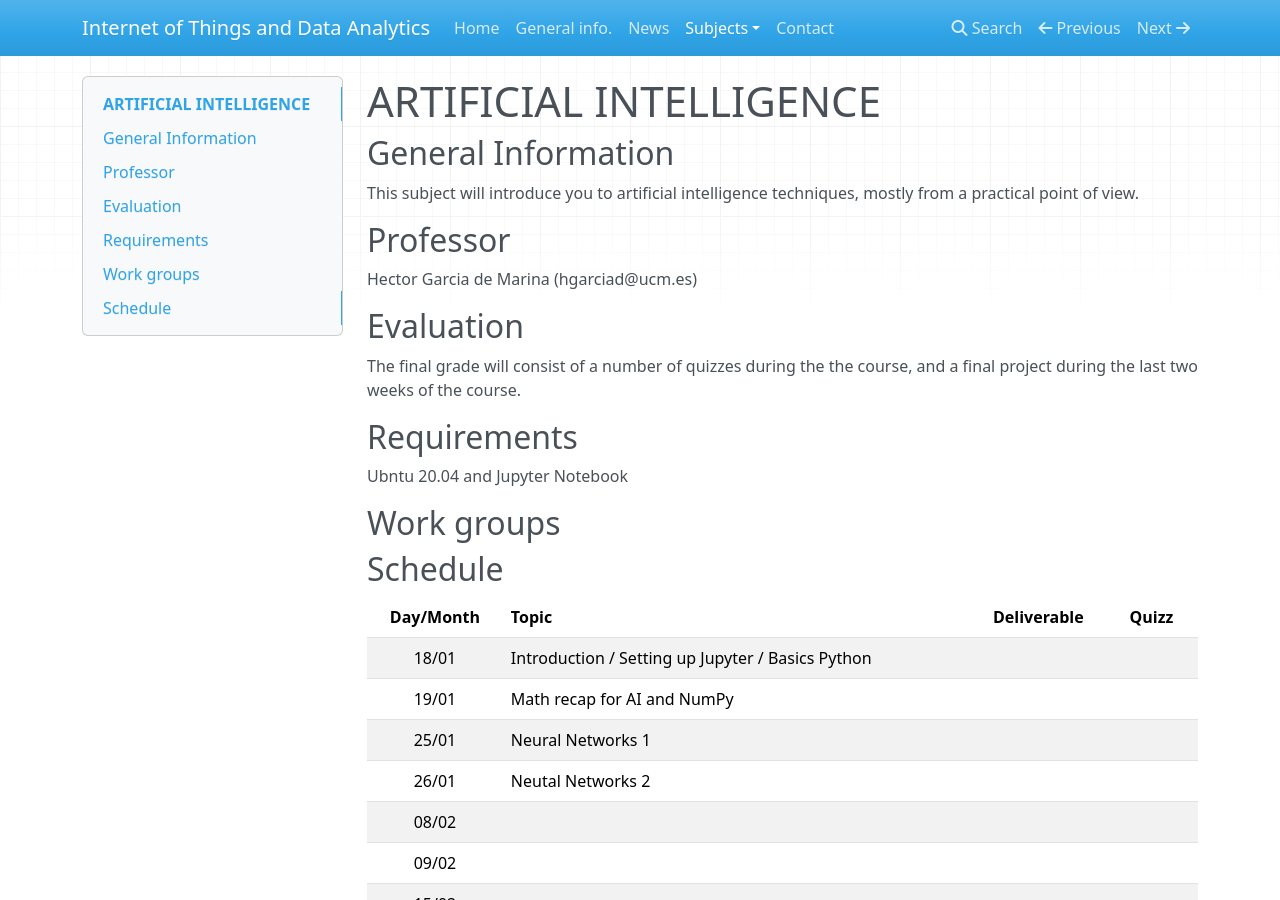
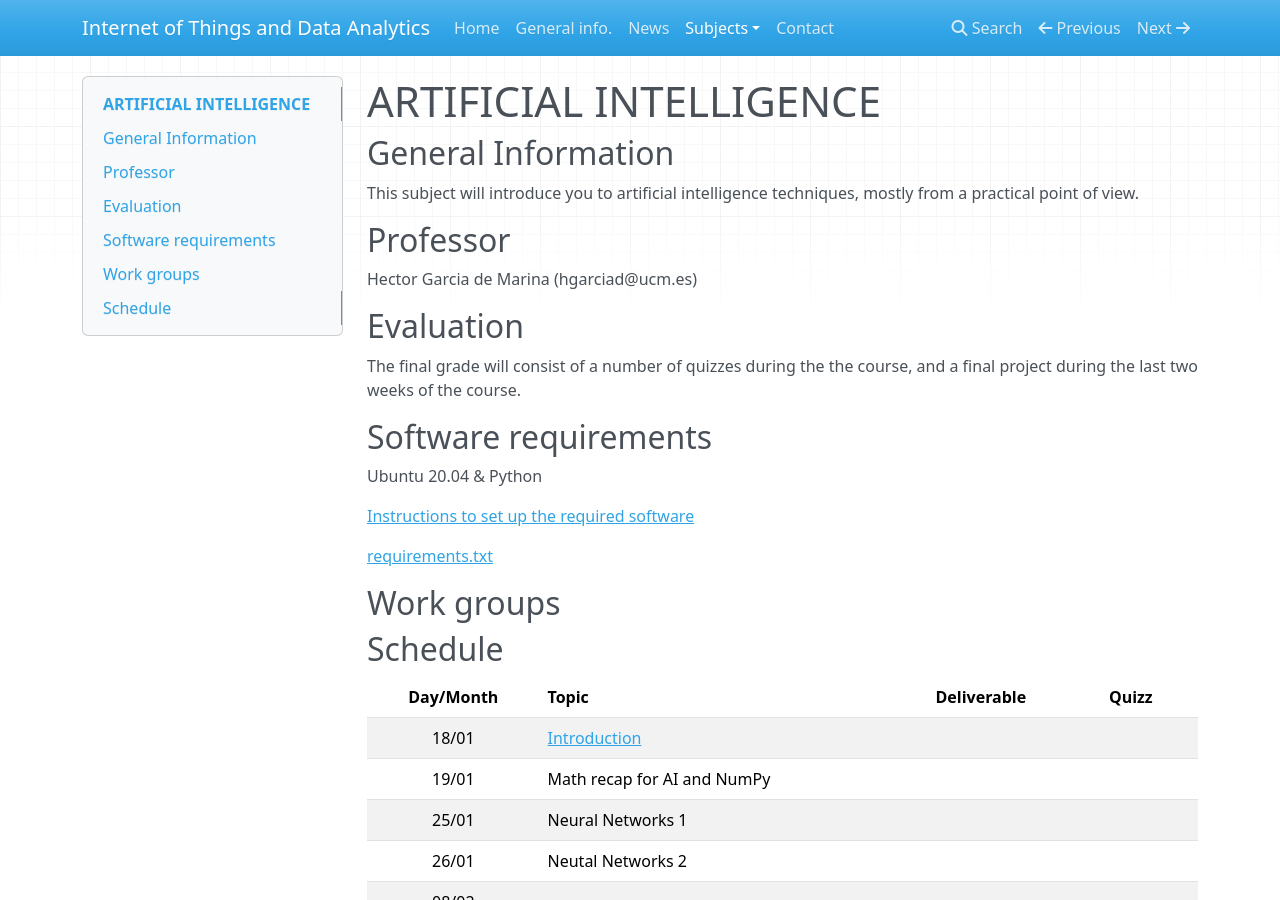
Before and after one commit to iot-da/iot-da.github.io, an MkDocs documentation site: the page built from docs/Subjects/IA/index.md, in a window 1280 px wide and 900 px high. Built offline with MkDocs 1.6.1, drawn with Linux system fonts in a browser that asks for light colours; nearby versions of some CDN libraries.

Commit message:
day 1 AI

```diff
--- a/docs/Subjects/IA/index.md
+++ b/docs/Subjects/IA/index.md
@@ -12,9 +12,13 @@ Hector Garcia de Marina (hgarciad@ucm.es)
 
 The final grade will consist of a number of quizzes during the the course, and a final project during the last two weeks of the course.
 
-## Requirements
+## Software requirements
 
-Ubntu 20.04 and Jupyter Notebook
+Ubuntu 20.04 & Python
+
+[Instructions to set up the required software](slides/instructions.pdf)
+
+[requirements.txt](misc/requirements.txt)
 
 ## Work groups
 
@@ -22,7 +26,7 @@ Ubntu 20.04 and Jupyter Notebook
 
 | Day/Month | Topic                                                                      | Deliverable                        | Quizz                                       |
 |:---------:|----------------------------------------------------------------------------|------------------------------------|---------------------------------------------|
-|   18/01   | Introduction / Setting up Jupyter / Basics Python                          |                                    |                                             |
+|   18/01   | [Introduction](slides/Intro.pdf)     |                                    |                                             |
 |   19/01   | Math recap for AI and NumPy                                                |                                    |                                             |
 |   25/01   | Neural Networks 1                                                          |                                    |                                             |
 |   26/01   | Neutal Networks 2                                                          |                                    |                                             |
```
Also changed, not shown: 2 other files.
